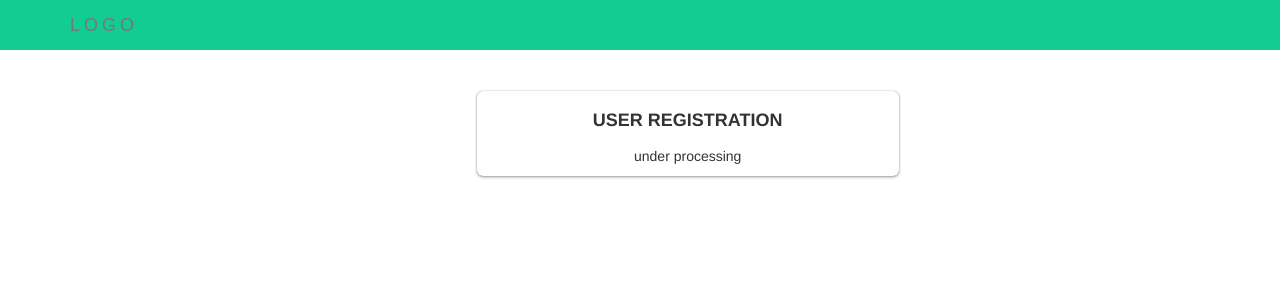
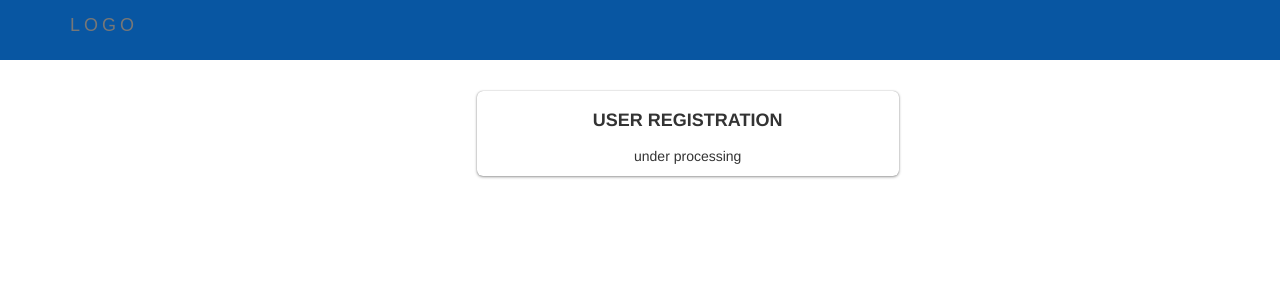
Before and after one commit to sohanhumanpixel/geos, a CodeIgniter app: page /customerp/index.php/user/register in a window 1280 px wide. Shown: the top 300 px of the page. Run offline with CodeIgniter, Linux system fonts and the light colour scheme.

Commit message:
header color

```diff
--- a/assets/frontend/css/style.css
+++ b/assets/frontend/css/style.css
@@ -11,7 +11,7 @@
 }
 .navbar {
     margin-bottom: 0;
-    background-color: #12CC92;
+    background-color: #0856A2;
     z-index: 9999;
     border: 0;
     font-size: 14px !important;
@@ -19,6 +19,7 @@
     letter-spacing: 4px;
     border-radius: 0;
     font-family: Montserrat, sans-serif;
+	height:60px;
 }
 .header {
 	margin-bottom: 0;
```
